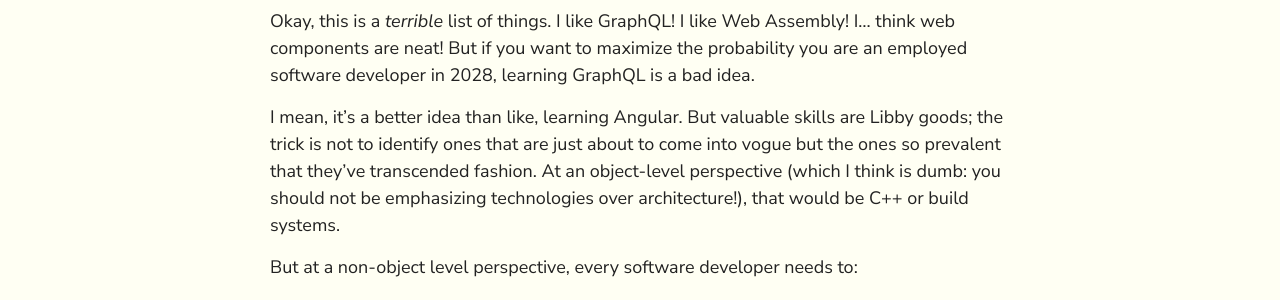
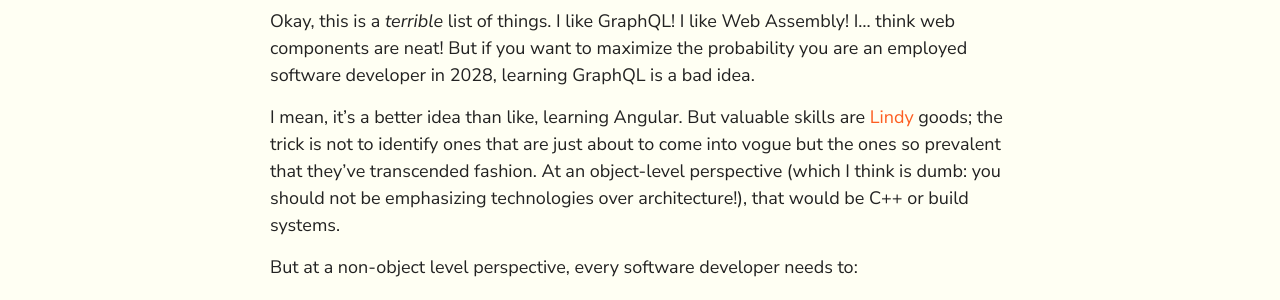
Before and after one commit to jmduke/jmduke-jekyll, a Jekyll site: the page built from _posts/2018-11-19-how-to-stay-relevant.md, in a window 1280 px wide. Shown: the part 469-769 px from the top of the page. Built offline with Jekyll 4.4.1, drawn with Linux system fonts in a browser that asks for light colours; comment, search, counter and statistics services are not loaded.

Commit message:
Update Post “2018-11-19-how-to-stay-relevant”

```diff
--- a/_posts/2018-11-19-how-to-stay-relevant.md
+++ b/_posts/2018-11-19-how-to-stay-relevant.md
@@ -6,7 +6,7 @@ title: How to stay relevant
 
 Okay, this is a *terrible* list of things.  I like GraphQL!  I like Web Assembly!  I... think web components are neat!  But if you want to maximize the probability you are an employed software developer in 2028, learning GraphQL is a bad idea.
 
-I mean, it’s a better idea than like, learning Angular.  But valuable skills are Libby goods; the trick is not to identify ones that are just about to come into vogue but the ones so prevalent that they’ve transcended fashion.  At an object-level perspective (which I think is dumb: you should not be emphasizing technologies over architecture!), that would be C++ or build systems.
+I mean, it’s a better idea than like, learning Angular.  But valuable skills are [Lindy](https://en.wikipedia.org/wiki/Lindy_effect) goods; the trick is not to identify ones that are just about to come into vogue but the ones so prevalent that they’ve transcended fashion.  At an object-level perspective (which I think is dumb: you should not be emphasizing technologies over architecture!), that would be C++ or build systems.
 
 But at a non-object level perspective, every software developer needs to:
 
```
